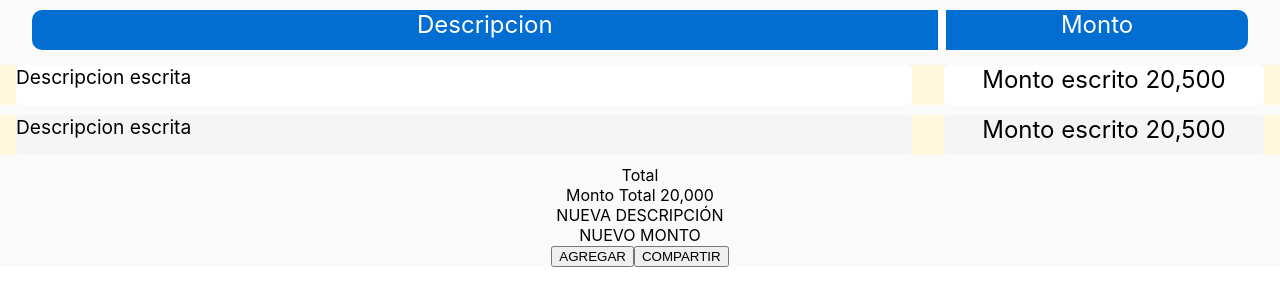
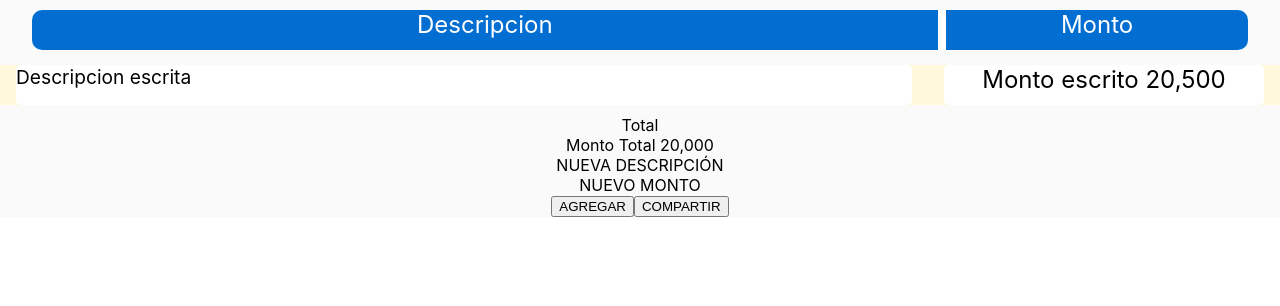
Before and after one commit to moctezumadaniel/MDTickets, a React (Create React App) app: page / in a window 1280 px wide. Shown: the top 306 px of the page. Built offline with nearby package versions, Linux system fonts and the light colour scheme.

Commit message:
pair item component deleted

```diff
--- a/src/App.js
+++ b/src/App.js
@@ -3,7 +3,6 @@ import './App.css';
 import MainForm from "./MainForm"
 import MainTicket from "./MainTicket"
 import ItemTemplate from "./ItemTemplate"
-import ItemPairTemplate from "./ItemPairTemplate"
 import Total from "./Total"
 
 function App() {
@@ -11,7 +10,6 @@ function App() {
     <div className="App">
       <MainTicket/>
       <ItemTemplate/>
-      <ItemPairTemplate/>
       <Total/>
       <MainForm/>
 
--- a/src/ItemPairTemplate.css
+++ /dev/null
@@ -1,29 +0,0 @@
-.ItemPairContainer{
-    background-color:cornsilk;
-    display: flex;
-    flex-direction: row;
-    height: 40px;
-    justify-content: space-around;
-    margin-top: 5px;
-    margin-bottom: 10px;
-}
-
-.ItemPairDescription{
-    background: #F5F5F5;
-    color: black;
-    width: 70%;
-    border-radius: 5px;
-    font-size: larger;
-    text-align: justify;
-    align-items: center;
-
-}
-
-.ItemPairAmount{
-    background: #F5F5F5;
-    color: black;
-    width: 25%;
-    border-radius: 5px;
-    font-size:x-large;
-    text-align: center;
-}
--- a/src/ItemPairTemplate.js
+++ /dev/null
@@ -1,11 +0,0 @@
-import "./ItemPairTemplate.css"
-function ItemPairTemplate(){
-    return(
-        <div className="ItemPairContainer">
-            <div className="ItemPairDescription">Descripcion escrita</div>
-            <div className="ItemPairAmount">Monto escrito 20,500</div>
-        </div>
-    );
-}
-
-export default ItemPairTemplate
```
